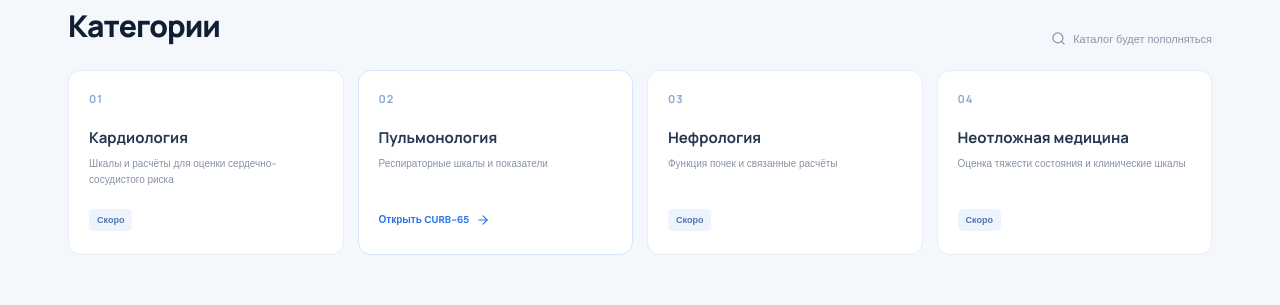
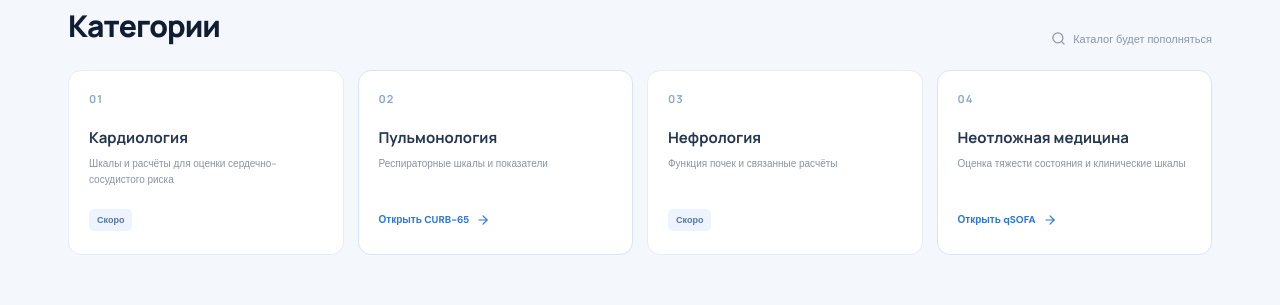
Before and after one commit to Whiterx/medcalc-pro-next, a React (Vite) app: page /medcalc-pro-next/calculators/news2 in a window 1280 px wide. Shown: the part 746-1051 px from the top of the page. Built offline with nearby package versions, Linux system fonts and the light colour scheme.

Commit message:
feat: add qSOFA to app navigation

```diff
--- a/src/App.tsx
+++ b/src/App.tsx
@@ -1,12 +1,13 @@
 import { Activity, ArrowRight, BookOpen, Calculator, Search, ShieldCheck, Smartphone } from 'lucide-react'
 import { Link, Route, Routes } from 'react-router-dom'
 import CURB65Calculator from './calculators/pulmonology/CURB65Calculator'
+import QSOFACalculator from './calculators/emergency/QSOFACalculator'
 
 const categories = [
   { title: 'Кардиология', description: 'Шкалы и расчёты для оценки сердечно-сосудистого риска', count: 'Скоро' },
   { title: 'Пульмонология', description: 'Респираторные шкалы и показатели', count: '1 калькулятор', active: true },
   { title: 'Нефрология', description: 'Функция почек и связанные расчёты', count: 'Скоро' },
-  { title: 'Неотложная медицина', description: 'Оценка тяжести состояния и клинические шкалы', count: 'Скоро' },
+  { title: 'Неотложная медицина', description: 'Оценка тяжести состояния и клинические шкалы', count: '1 калькулятор', active: true },
 ]
 
 function HomePage() {
@@ -55,7 +56,7 @@ function HomePage() {
           {categories.map((item, index) => (
             <article className={`category-card ${item.active ? 'category-card-active' : ''}`} key={item.title}>
               <div className="category-index">0{index + 1}</div><h3>{item.title}</h3><p>{item.description}</p>
-              {item.active ? <Link className="category-link" to="/calculators/curb-65">Открыть CURB-65 <ArrowRight size={14} /></Link> : <span className="coming-soon">{item.count}</span>}
+              {item.active ? <Link className="category-link" to={item.title === 'Пульмонология' ? '/calculators/curb-65' : '/calculators/qsofa'}>{item.title === 'Пульмонология' ? 'Открыть CURB-65' : 'Открыть qSOFA'} <ArrowRight size={14} /></Link> : <span className="coming-soon">{item.count}</span>}
             </article>
           ))}
         </div>
@@ -66,7 +67,7 @@ function HomePage() {
 }
 
 function App() {
-  return <Routes><Route path="/" element={<HomePage />} /><Route path="/calculators/curb-65" element={<CURB65Calculator />} /><Route path="*" element={<HomePage />} /></Routes>
+  return <Routes><Route path="/" element={<HomePage />} /><Route path="/calculators/curb-65" element={<CURB65Calculator />} /><Route path="/calculators/qsofa" element={<QSOFACalculator />} /><Route path="*" element={<HomePage />} /></Routes>
 }
 
 export default App
```
